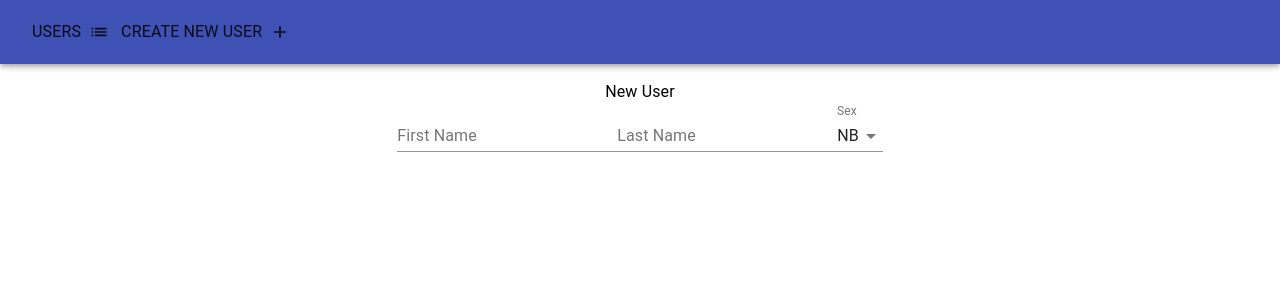
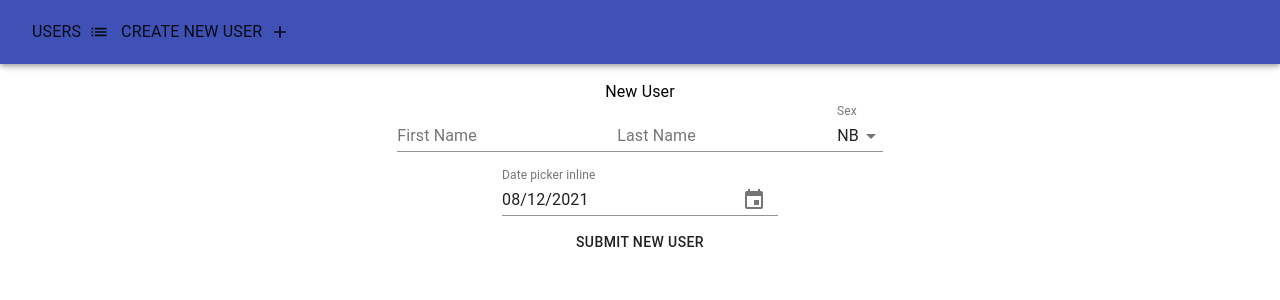
Before and after one commit to Anthony-Giusti/securityproject, a React (Create React App) app in the folder client/: page /create-user in a window 1280 px wide. Shown: the top 300 px of the page. Built offline with nearby package versions, Linux system fonts and the light colour scheme; no server answers.

Commit message:
Work on create user page

```diff
--- a/client/src/Pages/CreateUser/CreateUser.jsx
+++ b/client/src/Pages/CreateUser/CreateUser.jsx
@@ -1,4 +1,6 @@
+import { useState } from "react";
 import {
+  Button,
   FormControl,
   InputLabel,
   MenuItem,
@@ -7,29 +9,93 @@ import {
   Typography,
 } from "@material-ui/core";
 
-const CreateUser = () => {
+
+import { MuiPickersUtilsProvider } from "@material-ui/pickers";
+import DateFnsUtils from "@date-io/date-fns";
+import isAlpha from "validator/es/lib/isAlpha";
+import isBefore from "validator/es/lib/isBefore";
+
+
+import BirthdayPicker from "../../components/BirthdayPicker/BirthdayPicker";
+import brithdayDateToString from "../../components/util/functions/birthdayDateToString";
+import sexIntToString from "../../components/util/functions/sexIntToString";
+
+const CreateUser = ({submitUser}) => {
+  const [firstNameError, setFirstNameError] = useState(false);
+  const [lastNameError, setLastNameError] = useState(false);
+  const [birthdayError, setBirthdayError] = useState(false);
+  const [userBirthday, setUserBirthday] = useState(new Date());
+  const [userSex, setUserSex] = useState(3)
+
   let firstNameField;
   let lastNameField;
+
+  const handleSubmit = () => {
+    let errorsFound = false;
+
+    if (!isAlpha(firstNameField.value)) {
+      setFirstNameError(true);
+      errorsFound = true;
+    } else {
+      setFirstNameError(false);
+    }
+
+    if (!isAlpha(lastNameField.value)) {
+      setLastNameError(true);
+      errorsFound = true;
+    } else {
+      setLastNameError(false);
+    }
+
+    if (birthdayError) {
+      errorsFound = true;
+    }
+
+    if (!errorsFound) {
+      const newUser = {
+        firstName: firstNameField.value,
+        lastName: lastNameField.value,
+        sex: sexIntToString(userSex),
+        birthday: brithdayDateToString(userBirthday),
+      };
+
+      submitUser(newUser);
+  }
+}
+
+  const handleBirthdayChange = (birthday) => {
+    if(isBefore(brithdayDateToString(birthday, new Date()))){
+      setUserBirthday(birthday);
+      setBirthdayError(false);
+    } else {
+      setUserBirthday(new Date());
+      setBirthdayError(true);
+    }
+
+
+  }
+
+  const handleUserSexChange = (e) => {
+    setUserSex(e.target.value);
+  }
 
   return (
     <div>
       <Typography>New User</Typography>
-      <form>
+      <form onSubmit={handleSubmit}>
         <TextField
-          // error={firstNameError}
-          // onChange={editMade}
+          error={firstNameError}
           label="First Name"
-          // helperText={firstNameError ? 'Must contain only letters' : ''}
+          helperText={firstNameError ? 'Must contain only letters' : ''}
           inputRef={(ref) => {
             firstNameField = ref;
           }}
         />
 
         <TextField
-          // error={lastNameError}
-          // onChange={editMade}
+          error={lastNameError}
           label="Last Name"
-          // helperText={lastNameError ? 'Must contain only letters' : ''}
+          helperText={lastNameError ? 'Must contain only letters' : ''}
           inputRef={(ref) => {
             lastNameField = ref;
           }}
@@ -37,20 +103,22 @@ const CreateUser = () => {
 
         <FormControl>
           <InputLabel>Sex</InputLabel>
-          <Select defaultValue={3}>
+          <Select  onChange={handleUserSexChange} defaultValue={3}>
             <MenuItem value={1}>M</MenuItem>
             <MenuItem value={2}>F</MenuItem>
             <MenuItem value={3}>NB</MenuItem>
           </Select>
         </FormControl>
 
-        {/* <MuiPickersUtilsProvider utils={DateFnsUtils}>
-                <BirthdayPicker
-                userBirthday={userBirthday}
-                userBirthdayChange={userBirthdayChange}
-                />
-            </MuiPickersUtilsProvider> */}
+        <MuiPickersUtilsProvider utils={DateFnsUtils}>
+          <BirthdayPicker
+            userBirthday={userBirthday}
+             userBirthdayChange={handleBirthdayChange}
+             birthdayError={birthdayError} />
+        </MuiPickersUtilsProvider>
       </form>
+
+      <Button onClick={handleSubmit}>Submit New User</Button>
     </div>
   );
 };
```
